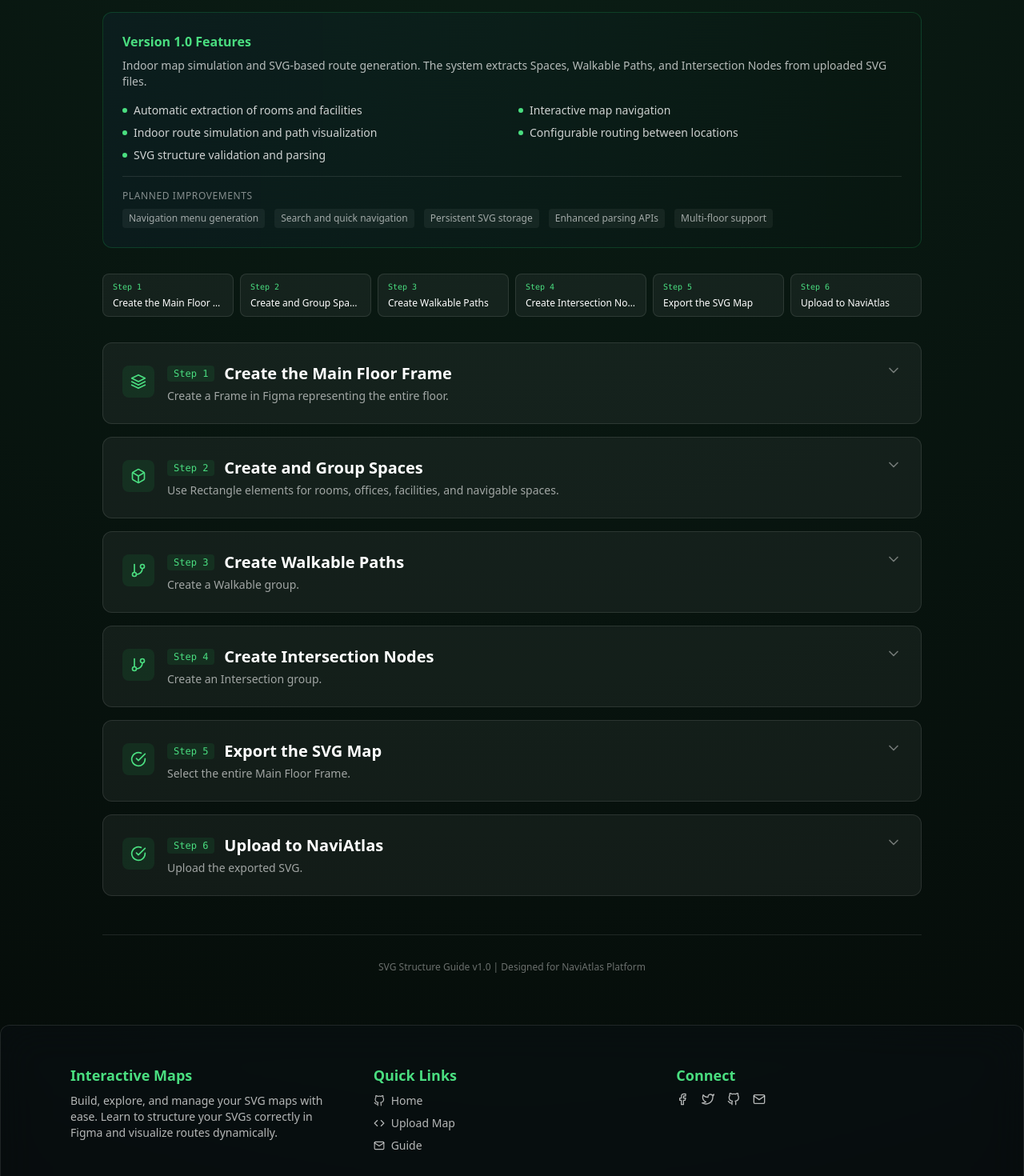
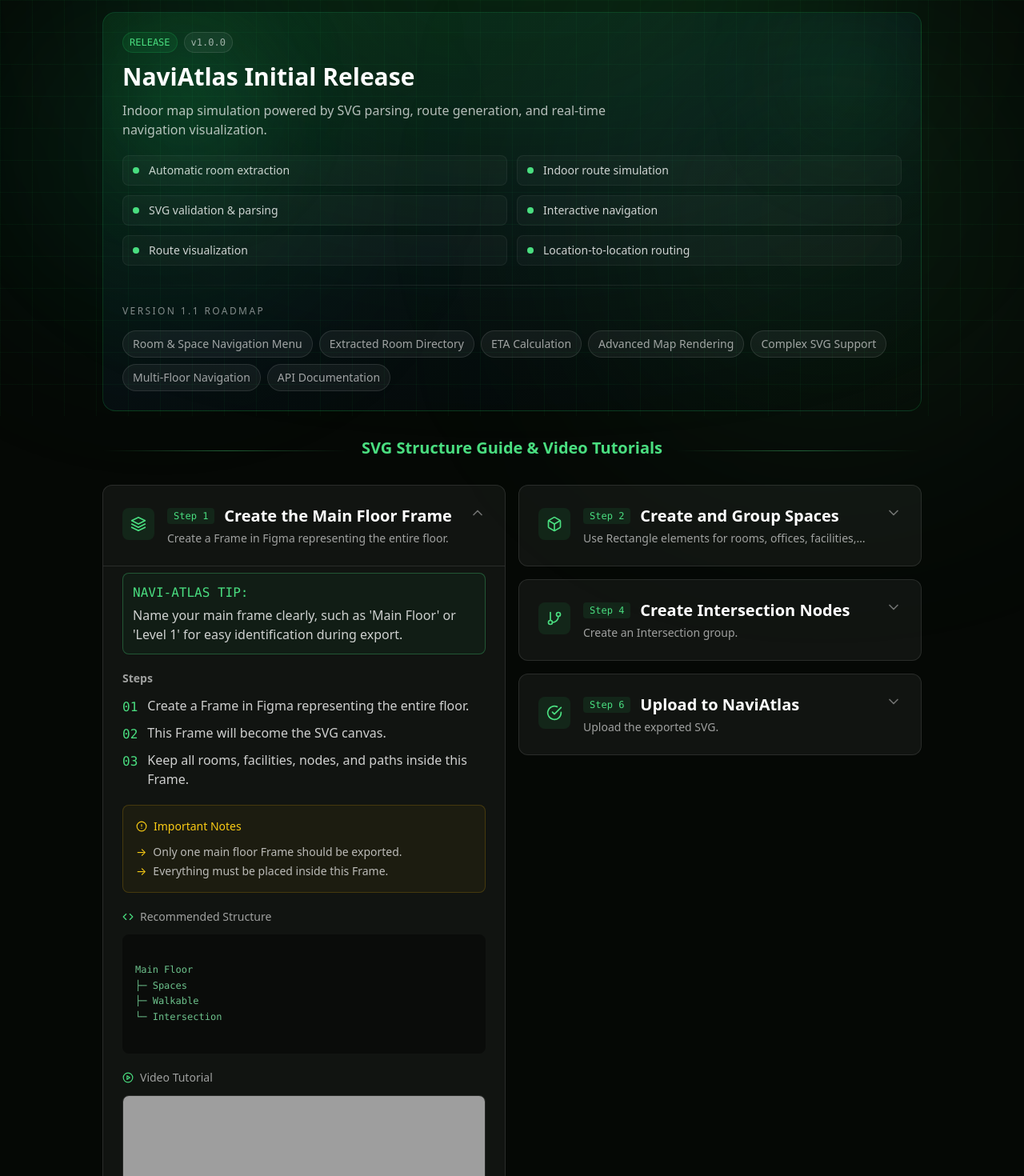
Before and after one commit to JohnPaulQuintana/navi-atlas, a React (Vite) app: page /guide in a window 1280 px wide. Shown: the part 280-1750 px from the top of the page at 80% size. Built offline with nearby package versions, Linux system fonts and the light colour scheme; grey boxes are pictures that could not be loaded.

Commit message:
Redesign UI

```diff
--- a/package.json
+++ b/package.json
@@ -10,9 +10,11 @@
     "preview": "vite preview"
   },
   "dependencies": {
+    "framer-motion": "^12.40.0",
     "react": "^19.2.6",
     "react-dom": "^19.2.6",
     "react-icons": "^5.6.0",
+    "react-masonry-css": "^1.0.16",
     "react-router-dom": "^7.17.0"
   },
   "devDependencies": {
--- a/src/App.tsx
+++ b/src/App.tsx
@@ -1,23 +1,37 @@
-// import { useState } from 'react'
-// import reactLogo from './assets/react.svg'
-// import viteLogo from './assets/vite.svg'
-// import heroImg from './assets/hero.png'
-import './App.css'
-import Header from './components/Header'
-import Hero from './components/Hero'
+import "./App.css";
+import Header from "./components/Header";
+import Hero from "./components/Hero";
 import { Routes, Route } from "react-router-dom";
-import UploadSVG from './pages/UploadSVG';
-import ViewGuide from './pages/Guide';
-import Footer from './components/Footer';
+import UploadSVG from "./pages/UploadSVG";
+import ViewGuide from "./pages/Guide";
+import Footer from "./components/Footer";
 
 function App() {
   return (
-    <div className="w-full min-h-screen flex flex-col">
+    <div className="relative min-h-screen flex flex-col bg-[#050805] overflow-hidden">
 
-      {/* HEADER */}
+  {/* Grid Background */}
+<div
+  className="
+    fixed inset-0
+    pointer-events-none
+    bg-[linear-gradient(to_right,rgba(34,197,94,0.05)_1px,transparent_1px),linear-gradient(to_bottom,rgba(34,197,94,0.05)_1px,transparent_1px)]
+    bg-[size:40px_40px]
+  "
+/>
+  {/* Main Glow */}
+  <div className="fixed top-0 left-1/2 -translate-x-1/2 w-[900px] h-[500px] bg-green-500/15 blur-[140px] rounded-full pointer-events-none" />
+
+  {/* Left Accent */}
+  <div className="fixed top-1/3 left-0 w-[400px] h-[400px] bg-emerald-500/10 blur-[120px] rounded-full pointer-events-none" />
+
+  {/* Right Accent */}
+  <div className="fixed bottom-0 right-0 w-[500px] h-[500px] bg-green-400/10 blur-[140px] rounded-full pointer-events-none" />
+
+  {/* Content */}
+  <div className="relative z-10 flex flex-col min-h-screen">
     <Header />
 
-      {/* PAGE CONTENT */}
     <main className="flex-1">
       <Routes>
         <Route path="/" element={<Hero />} />
@@ -26,11 +40,10 @@
       </Routes>
     </main>
 
-      {/* FOOTER */}
     <Footer />
-
+  </div>
 </div>
   );
 }
 
-export default App
+export default App;
--- a/src/components/Footer.tsx
+++ b/src/components/Footer.tsx
@@ -1,26 +1,27 @@
 import {
   FiFacebook,
-  FiTwitter,
-  FiGithub,
+  FiLinkedin,
   FiMail,
   FiCode,
+  FiGithub,
 } from "react-icons/fi";
+
+import { FaTelegramPlane } from "react-icons/fa";
 
 export default function Footer() {
   return (
     <footer className="w-full bg-gray-900/20 backdrop-blur-xl border border-white/10 rounded-t-xl text-white mt-16 shadow-lg">
-
       {/* MAIN FOOTER CONTENT */}
       <div className="max-w-6xl mx-auto px-6 py-12 grid grid-cols-1 md:grid-cols-3 gap-8">
-
         {/* ABOUT */}
         <div className="space-y-2">
           <h3 className="text-lg font-semibold text-green-400">
             Interactive Maps
           </h3>
           <p className="text-white/70 text-sm">
-            Build, explore, and manage your SVG maps with ease. Learn to structure
-            your SVGs correctly in Figma and visualize routes dynamically.
+            Build, explore, and manage your SVG maps with ease. Learn to
+            structure your SVGs correctly in Figma and visualize routes
+            dynamically.
           </p>
         </div>
 
@@ -28,61 +29,93 @@
         <div className="space-y-2">
           <h3 className="text-lg font-semibold text-green-400">Quick Links</h3>
           <ul className="text-white/70 text-sm space-y-2">
-
             <li>
-              <a href="/" className="hover:text-green-400 transition flex items-center gap-2">
-                <span><FiGithub /></span>
+              <a
+                href="/"
+                className="hover:text-green-400 transition flex items-center gap-2"
+              >
+                <span>
+                  <FiGithub />
+                </span>
                 Home
               </a>
             </li>
 
             <li>
-              <a href="/upload" className="hover:text-green-400 transition flex items-center gap-2">
-                <span><FiCode /></span>
+              <a
+                href="/upload"
+                className="hover:text-green-400 transition flex items-center gap-2"
+              >
+                <span>
+                  <FiCode />
+                </span>
                 Upload Map
               </a>
             </li>
 
             <li>
-              <a href="/guide" className="hover:text-green-400 transition flex items-center gap-2">
-                <span><FiMail /></span>
+              <a
+                href="/guide"
+                className="hover:text-green-400 transition flex items-center gap-2"
+              >
+                <span>
+                  <FiMail />
+                </span>
                 Guide
               </a>
             </li>
-
           </ul>
         </div>
 
+        {/* SOCIAL */}
         {/* SOCIAL */}
         <div className="space-y-2">
           <h3 className="text-lg font-semibold text-green-400">Connect</h3>
 
           <div className="flex items-center gap-4 mt-2">
-
-            <a className="text-white/70 hover:text-green-400 transition">
-              <span><FiFacebook /></span>
+            <a
+              href="https://www.facebook.com/john.paul.quintana.180852"
+              target="_blank"
+              rel="noopener noreferrer"
+              className="text-white/70 hover:text-green-400 transition text-xl"
+              aria-label="Facebook"
+            >
+              <FiFacebook />
             </a>
 
-            <a className="text-white/70 hover:text-green-400 transition">
-              <span><FiTwitter /></span>
+            <a
+              href="https://linkedin.com/in/john-paul-quintana118145287/"
+              target="_blank"
+              rel="noopener noreferrer"
+              className="text-white/70 hover:text-green-400 transition text-xl"
+              aria-label="LinkedIn"
+            >
+              <FiLinkedin />
             </a>
 
-            <a className="text-white/70 hover:text-green-400 transition">
-              <span><FiGithub /></span>
+            <a
+              href="https://t.me/exousianavi2"
+              target="_blank"
+              rel="noopener noreferrer"
+              className="text-white/70 hover:text-green-400 transition text-xl"
+              aria-label="Telegram"
+            >
+              <FaTelegramPlane />
             </a>
 
-            <a className="text-white/70 hover:text-green-400 transition">
-              <span><FiMail /></span>
+            <a
+              href="mailto:jpquintana01@gmail.com"
+              className="text-white/70 hover:text-green-400 transition text-xl"
+              aria-label="Email"
+            >
+              <FiMail />
             </a>
-
           </div>
         </div>
-
       </div>
 
       {/* DEVELOPER + VERSION BAR */}
       <div className="border-t border-white/10 px-6 py-4 flex flex-col md:flex-row items-center justify-between text-xs text-white/50 gap-3">
-
         {/* DEVELOPER */}
         <div className="flex items-center gap-2">
           <span className="text-green-400">
@@ -103,14 +136,12 @@
             v1.0.0
           </span>
         </div>
-
       </div>
 
       {/* COPYRIGHT */}
       <div className="text-center text-white/40 text-[11px] py-3">
         &copy; {new Date().getFullYear()} Interactive Maps. All rights reserved.
       </div>
-
     </footer>
   );
 }
--- a/src/pages/Guide.tsx
+++ b/src/pages/Guide.tsx
@@ -13,6 +13,7 @@
   FiThumbsDown,
   FiCode,
 } from "react-icons/fi";
+import { AnimatePresence, motion } from "framer-motion";
 
 import frameMainFloorVideo from "../assets/videos/frame-main-floor.mp4";
 import SpaceVideo from "../assets/videos/Space.mp4";
@@ -20,6 +21,7 @@
 import IntersectionVideo from "../assets/videos/Intersection.mp4";
 import ExportVideo from "../assets/videos/Export.mp4";
 import DemoVideo from "../assets/videos/demo.mp4";
+import Masonry from "react-masonry-css";
 
 const steps = [
   {
@@ -52,7 +54,11 @@
       "Group the Rectangle and Text label together.",
       "Use group names such as S1, R1, or another consistent naming convention.",
     ],
-    important: ["Name your starting point as Entrance","Room names must be unique.", "Avoid special characters."],
+    important: [
+      "Name your starting point as Entrance",
+      "Room names must be unique.",
+      "Avoid special characters.",
+    ],
     validExamples: ["Room 1", "Room 2", "Library", "Registrar Office"],
     invalidExamples: ["Room_1", "Room-1", "Room#1"],
     hierarchy: `
@@ -148,9 +154,9 @@
 ];
 
 export default function ViewGuide() {
-  const [expandedSteps, setExpandedSteps] = useState<Record<number, boolean>>(
-    {},
-  );
+  const [expandedSteps, setExpandedSteps] = useState<Record<number, boolean>>({
+    0: true,
+  });
   // const [activeVideo, setActiveVideo] = useState(null);
 
   const toggleStep = (index: number) => {
@@ -160,18 +166,24 @@
     }));
   };
 
+  const breakpointColumnsObj = {
+    default: 2,
+    1024: 2,
+    768: 1,
+  };
+
   return (
     <div className="w-full min-h-screen pt-28 px-6 text-white">
       <div className="max-w-5xl mx-auto">
         {/* Header Section */}
         <div className="text-center mb-12">
           <div className="inline-flex items-center gap-3 mb-4">
-            <h1 className="text-4xl md:text-6xl font-bold tracking-tight">
+            <h1 className="uppercase text-4xl md:text-6xl font-bold tracking-tight">
               SVG <span className="text-green-400">Structure Guide</span>
             </h1>
-            <span className="px-3 py-1 text-xs font-mono rounded-full bg-green-500/10 border border-green-500/20 text-green-400">
+            {/* <span className="px-3 py-1 text-xs font-mono rounded-full bg-green-500/10 border border-green-500/20 text-green-400">
               v1.0
-            </span>
+            </span> */}
           </div>
 
           <p className="text-lg text-white/70 max-w-2xl mx-auto leading-relaxed">
@@ -181,74 +193,91 @@
         </div>
 
         {/* Version Info Card */}
-        <div className="rounded-xl border border-green-500/20 bg-gradient-to-r from-blue-500/5 to-transparent p-6 mb-8">
-          <div className="flex items-start gap-4">
+        <div className="relative overflow-hidden rounded-2xl border border-green-500/20 bg-gradient-to-br from-green-500/10 via-blue-500/5 to-transparent p-6 mb-8">
+          {/* Glow Effect */}
+          <div className="absolute top-0 right-0 w-40 h-40 bg-green-500/10 blur-3xl rounded-full pointer-events-none" />
 
-            <div className="flex-1">
-              <h3 className="font-semibold text-green-400 mb-2">
-                Version 1.0 Features
+          {/* Header */}
+          <div className="relative mb-5 text-center md:text-left">
+            {/* Glow */}
+            <div className="absolute left-1/2 top-0 -translate-x-1/2 md:left-0 md:translate-x-0 w-40 h-40 bg-green-500/20 blur-3xl rounded-full pointer-events-none" />
+
+            <div className="relative">
+              <div className="flex items-center justify-center md:justify-start gap-2 mb-3 flex-wrap">
+                <span className="px-2 py-1 text-xs font-mono rounded-full bg-green-500/10 border border-green-500/20 text-green-400">
+                  RELEASE
+                </span>
+
+                <span className="px-2 py-1 text-xs font-mono rounded-full bg-white/5 border border-white/10 text-white/60">
+                  v1.0.0
+                </span>
+              </div>
+
+              <h3 className="text-2xl md:text-3xl font-bold text-white">
+                NaviAtlas Initial Release
               </h3>
-              <p className="text-sm text-white/70 mb-4">
-                Indoor map simulation and SVG-based route generation. The system
-                extracts Spaces, Walkable Paths, and Intersection Nodes from
-                uploaded SVG files.
+
+              <p className="mt-3 text-white/70 max-w-2xl mx-auto md:mx-0">
+                Indoor map simulation powered by SVG parsing, route generation,
+                and real-time navigation visualization.
               </p>
-
-              <div className="grid md:grid-cols-2 gap-4 text-sm">
-                <div className="space-y-2">
-                  <div className="flex items-center gap-2 text-white/80">
-                    <div className="w-1.5 h-1.5 rounded-full bg-green-400"></div>
-                    <span>Automatic extraction of rooms and facilities</span>
-                  </div>
-                  <div className="flex items-center gap-2 text-white/80">
-                    <div className="w-1.5 h-1.5 rounded-full bg-green-400"></div>
-                    <span>Indoor route simulation and path visualization</span>
-                  </div>
-                  <div className="flex items-center gap-2 text-white/80">
-                    <div className="w-1.5 h-1.5 rounded-full bg-green-400"></div>
-                    <span>SVG structure validation and parsing</span>
-                  </div>
-                </div>
-                <div className="space-y-2">
-                  <div className="flex items-center gap-2 text-white/80">
-                    <div className="w-1.5 h-1.5 rounded-full bg-green-400"></div>
-                    <span>Interactive map navigation</span>
-                  </div>
-                  <div className="flex items-center gap-2 text-white/80">
-                    <div className="w-1.5 h-1.5 rounded-full bg-green-400"></div>
-                    <span>Configurable routing between locations</span>
-                  </div>
             </div>
           </div>
 
-              <div className="mt-4 pt-4 border-t border-white/10">
-                <p className="text-xs text-white/50 uppercase tracking-wider mb-2">
-                  Planned Improvements
-                </p>
-                <div className="flex flex-wrap gap-3 text-xs">
-                  <span className="px-2 py-1 rounded bg-white/5 text-white/60">
-                    Navigation menu generation
-                  </span>
-                  <span className="px-2 py-1 rounded bg-white/5 text-white/60">
-                    Search and quick navigation
-                  </span>
-                  <span className="px-2 py-1 rounded bg-white/5 text-white/60">
-                    Persistent SVG storage
-                  </span>
-                  <span className="px-2 py-1 rounded bg-white/5 text-white/60">
-                    Enhanced parsing APIs
-                  </span>
-                  <span className="px-2 py-1 rounded bg-white/5 text-white/60">
-                    Multi-floor support
+          {/* Features */}
+          <div className="grid md:grid-cols-2 gap-3 mb-6">
+            {[
+              "Automatic room extraction",
+              "Indoor route simulation",
+              "SVG validation & parsing",
+              "Interactive navigation",
+              "Route visualization",
+              "Location-to-location routing",
+            ].map((feature) => (
+              <div
+                key={feature}
+                className="flex items-center gap-3 rounded-lg border border-white/5 bg-white/[0.03] px-3 py-2"
+              >
+                <div className="w-2 h-2 rounded-full bg-green-400" />
+                <span className="text-white/80 text-sm">{feature}</span>
+              </div>
+            ))}
+          </div>
+
+          {/* Divider */}
+          <div className="h-px bg-gradient-to-r from-transparent via-white/10 to-transparent my-6" />
+
+          {/* Roadmap */}
+          <div>
+            <div className="flex items-center gap-2 mb-4">
+              <span className="text-white/50 uppercase tracking-[0.2em] text-xs">
+                Version 1.1 Roadmap
               </span>
             </div>
-              </div>
+
+            <div className="flex flex-wrap gap-2">
+              {[
+                "Room & Space Navigation Menu",
+                "Extracted Room Directory",
+                "ETA Calculation",
+                "Advanced Map Rendering",
+                "Complex SVG Support",
+                "Multi-Floor Navigation",
+                "API Documentation",
+              ].map((item) => (
+                <span
+                  key={item}
+                  className="px-3 py-1.5 rounded-full border border-white/10 bg-white/5 text-white/60 text-sm hover:text-white/80 transition"
+                >
+                  {item}
+                </span>
+              ))}
             </div>
           </div>
         </div>
 
         {/* Quick Navigation */}
-        <div className="grid grid-cols-2 md:grid-cols-3 lg:grid-cols-6 gap-2 mb-8">
+        {/* <div className="grid grid-cols-2 md:grid-cols-3 lg:grid-cols-6 gap-2 mb-8">
           {steps.map((step, idx) => (
             <button
               key={idx}
@@ -258,16 +287,28 @@
               }}
               className="px-3 py-2 text-xs rounded-lg bg-white/5 border border-white/10 hover:bg-white/10 transition-colors text-left"
             >
-              <div className="font-mono text-green-400 text-[10px] mb-1">
+              <div className="font-mono text-green-400 text-base mb-1">
                 Step {idx + 1}
               </div>
               <div className="font-medium truncate">{step.title}</div>
             </button>
           ))}
+        </div> */}
+        {/* <div className="w-full h-px bg-gradient-to-r from-transparent via-green-400/40 to-transparent my-6" /> */}
+        <div className="flex items-center gap-4 my-6">
+          <div className="flex-1 h-px bg-gradient-to-r from-transparent via-green-400/40 to-transparent" />
+          <span className="font-semibold text-green-400 mb-2 text-xl">
+            SVG Structure Guide & Video Tutorials
+          </span>
+          <div className="flex-1 h-px bg-gradient-to-r from-transparent via-green-400/40 to-transparent" />
         </div>
 
         {/* Steps */}
-        <div className="space-y-4">
+        <Masonry
+          breakpointCols={breakpointColumnsObj}
+          className="flex gap-4"
+          columnClassName="space-y-4"
+        >
           {steps.map((step, idx) => {
             const Icon = step.icon;
             const isExpanded = expandedSteps[idx] || false;
@@ -313,15 +354,28 @@
                 </button>
 
                 {/* Expandable Content */}
+                <AnimatePresence initial={false}>
                   {isExpanded && (
+                    <motion.div
+                      initial={{ height: 0, opacity: 0 }}
+                      animate={{ height: "auto", opacity: 1 }}
+                      exit={{ height: 0, opacity: 0 }}
+                      transition={{
+                        duration: 0.3,
+                        ease: "easeInOut",
+                      }}
+                      className="overflow-hidden"
+                    >
                       <div className="px-6 pb-6 pt-2 border-t border-white/10">
                         {/* Pro Tip Banner */}
                         {step.tip && (
                           <div className="mb-5 p-3 rounded-lg bg-green-500/5 border border-green-400/30">
-                        <p className="text-xs text-green-400 font-mono mb-1">
+                            <p className="text-base text-green-400 font-mono mb-1">
                               NAVI-ATLAS TIP:
                             </p>
-                        <p className="text-sm text-white/80">{step.tip}</p>
+                            <p className="text-base text-white/80">
+                              {step.tip}
+                            </p>
                           </div>
                         )}
 
@@ -334,9 +388,9 @@
                             {step.bullets.map((bullet, i) => (
                               <li
                                 key={i}
-                            className="flex items-start gap-3 text-sm text-white/80"
+                                className="flex items-start gap-3 text-base text-white/80"
                               >
-                            <span className="text-green-400 font-mono text-xs mt-0.5">
+                                <span className="text-green-400 font-mono text-cls mt-0.5">
                                   {String(i + 1).padStart(2, "0")}
                                 </span>
                                 <span>{bullet}</span>
@@ -466,11 +520,13 @@
                           </div>
                         )}
                       </div>
+                    </motion.div>
                   )}
+                </AnimatePresence>
               </div>
             );
           })}
-        </div>
+        </Masonry>
 
         {/* Footer */}
         <div className="mt-12 pt-8 border-t border-white/10 text-center">
--- a/src/pages/UploadSVG.tsx
+++ b/src/pages/UploadSVG.tsx
@@ -120,7 +120,7 @@
   // };
 
   return (
-    <div className="mt-12 w-full h-screen text-white relative flex items-center justify-center px-6">
+    <div className="mt-12 md:mt-40 w-full h-screen text-white relative flex items-center justify-center px-6">
       {/* SUCCESS POPUP */}
       {showSuccessPopup && (
         <div className="fixed inset-0 z-50 flex items-center justify-center bg-black/70 backdrop-blur-md">
@@ -157,7 +157,7 @@
         </div>
       ) : (
         <div className="w-full max-w-4xl text-center">
-          <h1 className="text-3xl md:text-5xl font-bold">
+          <h1 className="text-3xl md:text-5xl font-bold uppercase">
             Upload <span className="text-green-400">SVG Map</span>
           </h1>
 
```
Also changed, not shown: 1 other file (tests, documents, lock files or other folders). Lines whose indentation alone changed are shown as unchanged.
